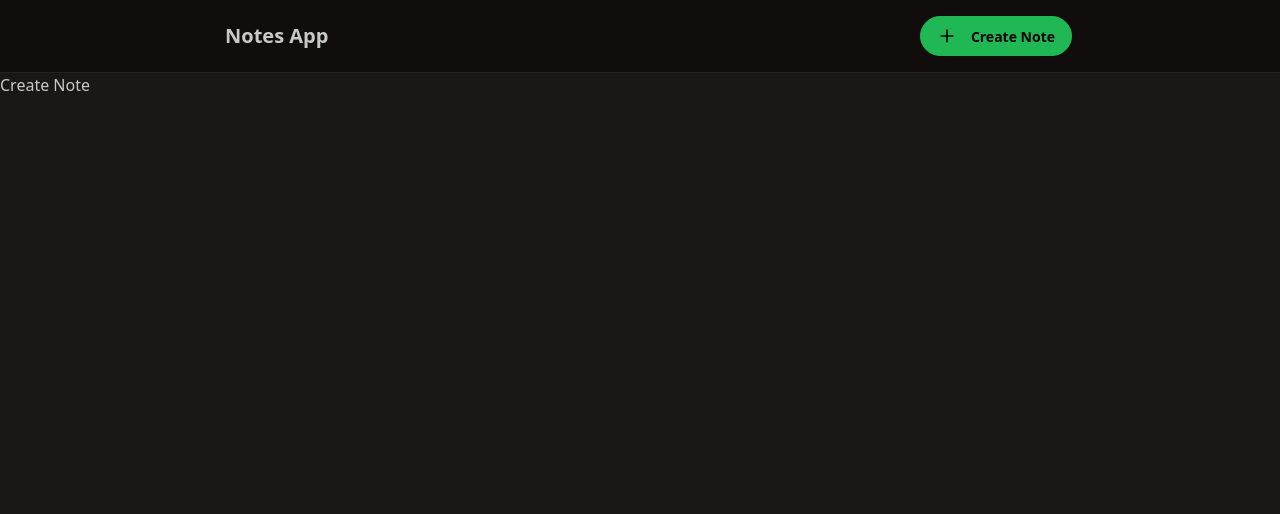
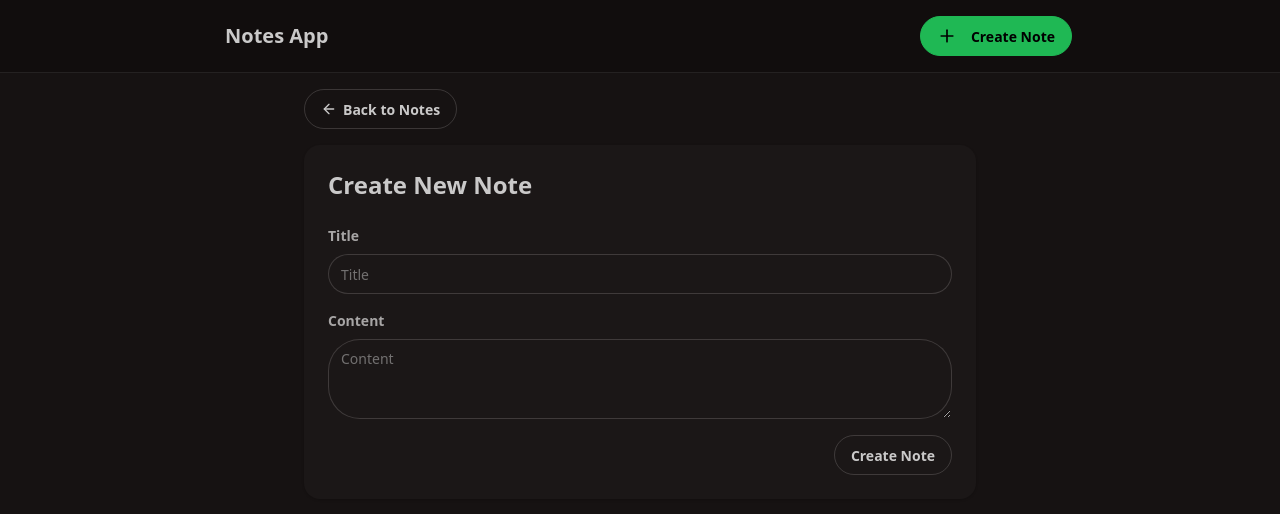
Before and after one commit to rcm-webdev/mern-notes, a React (Vite) app in the folder frontend/: page /create in a window 1280 px wide. Shown: the top 514 px of the page. Built offline with nearby package versions, Linux system fonts and the light colour scheme.

Commit message:
feature: create a new note form

```diff
--- a/frontend/src/pages/Create.jsx
+++ b/frontend/src/pages/Create.jsx
@@ -1,7 +1,66 @@
+import { useState } from "react";
+import { Link, useNavigate  } from "react-router";
+import { ArrowLeftIcon } from "lucide-react";
+import axios from "axios";
+import { toast } from "react-hot-toast";
+
 const CreateNote = () => {
+    const [title, setTitle] = useState("");
+    const [content, setContent] = useState("");
+    const navigate = useNavigate();
+    const [isLoading, setIsLoading] = useState(false);
+    const handleSubmit = async (e) => {
+        e.preventDefault();
+        if (!title.trim() || !content.trim()) {
+            toast.error("Please fill in all fields");
+            return;
+        }
+        setIsLoading(true);
+        try {
+            const response = await axios.post("http://localhost:2121/api/notes", { title, content });
+            toast.success("Note created successfully");
+            navigate("/");
+        } catch (error) {
+            toast.error("Error creating note");
+        } finally {
+            setIsLoading(false);
+        }
+    }
     return (
-        <div>
-            <h1>Create Note</h1>
+        <div className="min-h-screen bg-base-200">
+            <div className="container mx-auto p-4">
+               <div className="max-w-2xl mx-auto">
+                <Link to="/" className="btn btn-ghost border-base-content/20 mb-4">
+                <ArrowLeftIcon className="size-4" />
+                Back to Notes</Link>
+
+                <div className="card bg-base-100 shadow-sm">
+                    <div className="card-body">
+                        <h2 className="card-title text-2xl font-bold text-base-content">Create New Note</h2>
+                        <form onSubmit={handleSubmit} className="mt-4 space-y-4">
+                            <div className="form-control">
+                                <label className="label text-base-content/80 font-semibold mb-2">
+                                    <span className="label-text">Title</span>
+                                </label>
+                                <input type="text" placeholder="Title" className="input input-bordered w-full" value={title} onChange={(e) => setTitle(e.target.value)} />
+                            </div>
+                            <div className="form-control">
+                                <label className="label text-base-content/80 font-semibold mb-2">
+                                    <span className="label-text">Content</span>
+                                </label>
+                                <textarea placeholder="Content" className="textarea textarea-bordered w-full" value={content} onChange={(e) => setContent(e.target.value)} />
+                            </div>
+                            <div className="mt-4 flex justify-end">
+                                <button type="submit" className="btn btn-ghost border-base-content/20" disabled={isLoading}>
+                                    {isLoading ? "Creating..." : "Create Note"}
+                                </button>
+                            </div>
+                        </form>
+                    </div>
+                </div>
+
+               </div>
+            </div>
         </div>
     )
 }
```
